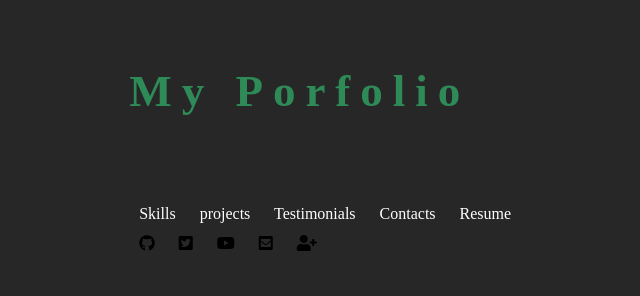
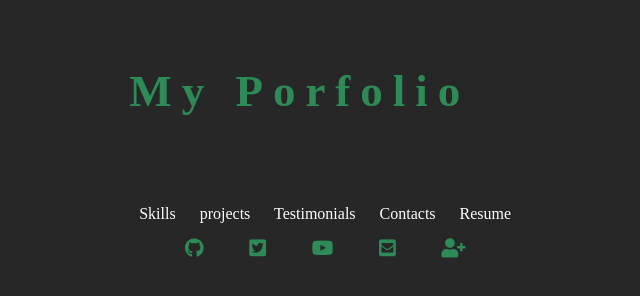
Before and after one commit to sankaire/portfolio-sketch, a plain HTML site: page index.html in a window 1280 px wide. Shown: the whole page, without its empty margins (594-1234 px from the left). Drawn offline with Linux system fonts and the light colour scheme.

Commit message:
add styles to the socials class

```diff
--- a/saas/styles.scss
+++ b/saas/styles.scss
@@ -33,17 +33,12 @@ body{
             }
         }
         .socials-links{
-            margin-top: 12px;
-            ul{
-                list-style-type: none;
-                li{
-                    text-decoration: none;
-                    word-spacing: 20px;
-                    a{
-                        text-decoration: none;
-                        color: seagreen;
-                    }
-                }
+            display: flex;
+            justify-content: space-evenly;
+            margin-top: 15px;
+            .social-items{
+                color: seagreen;
+                font-size: larger;
             }
 
         }
```
Also changed, not shown: dist/css/styles.css, 1 other file.
